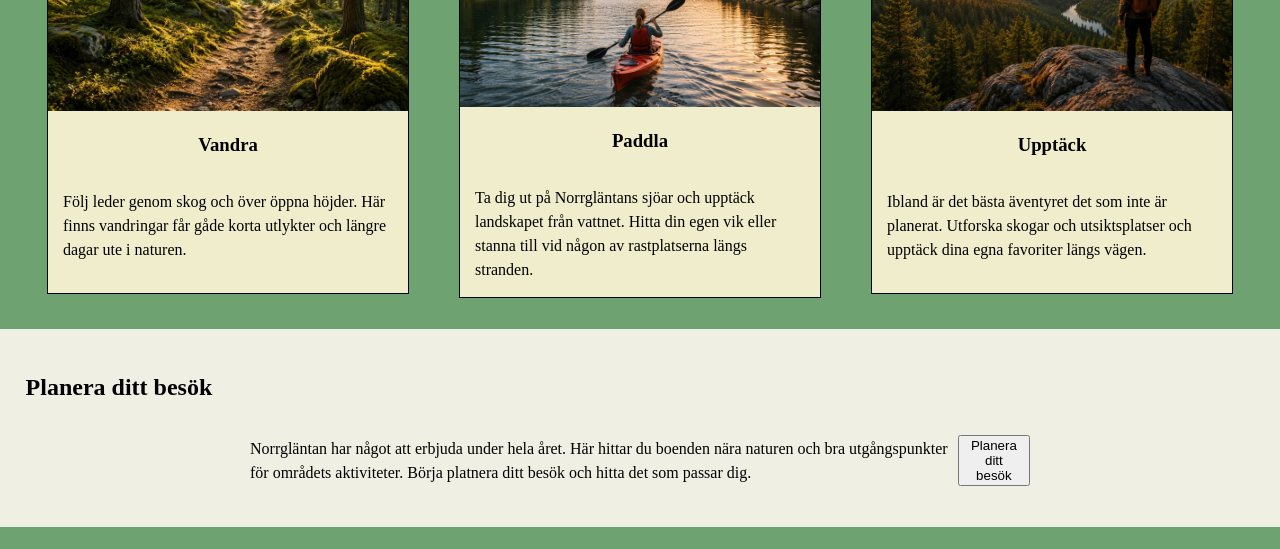
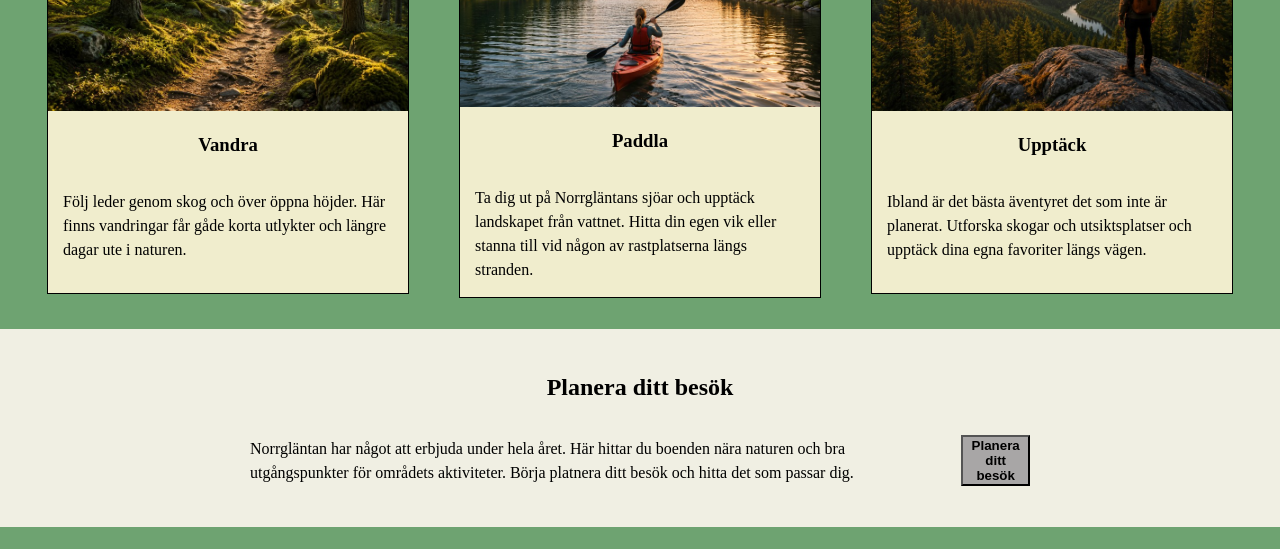
Before and after one commit to sussanvivanco-gif/Laboration_CSS, a plain HTML site: page dt224g_Sussan_CastroVivanco/index.html in a window 1280 px wide. Shown: the part 955-1504 px from the top of the page. Drawn offline with Linux system fonts and the light colour scheme.

Commit message:
fortsatt redigering i CSS planera

```diff
--- a/dt224g_Sussan_CastroVivanco/css/style.css
+++ b/dt224g_Sussan_CastroVivanco/css/style.css
@@ -208,17 +208,17 @@ nav ul{
     padding: 2%;
 }
 
+.planera h2 {
+    text-align: center;
+}
+
 .planera-wrapper {
     display: flex;
-    align-items: center;
+    flex-direction: column;
+    gap: 30px;
     max-width: 780px;
     margin: 0 auto;
-}
-
-.planera h2 {
-    display: flex;
-    align-items: center;
-    gap: 40px;
+    text-align: left;
 }
 
 .planera-wrapper, p {
@@ -226,20 +226,26 @@ nav ul{
 
 }
 
-.button button{
+.planera-button {
+    margin-left: auto;
+}
+
+.planera-button button{
     background-color: rgb(168, 166, 166);
     font-weight: bold;
-    padding: 0;
-
 }
 
-.button{
-    display: flex;
-    margin-left: auto;
+@media (min-width: 780px) {
+    .planera-wrapper{
+        flex-direction: row;
+        align-items: center;
+        gap: 80px;
+    }
 
-
+    .planera-button {
+        margin-left: auto;
+    }
 }
-
 /*FOOTER*/
 footer{
         background-color: #6EA371;
```
